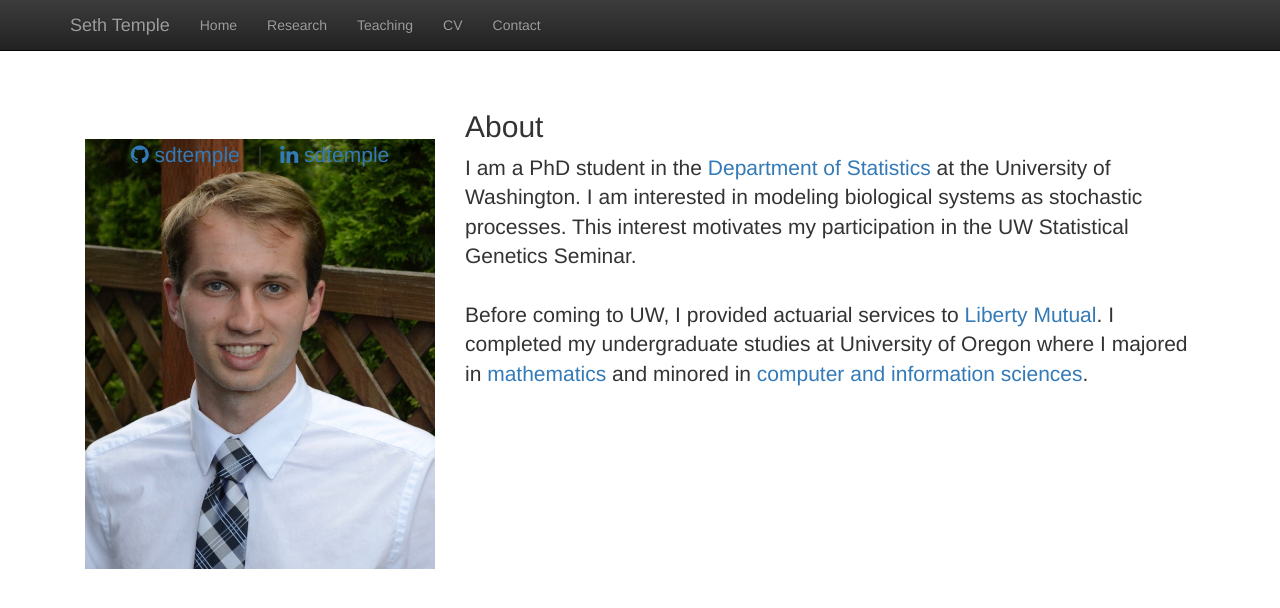
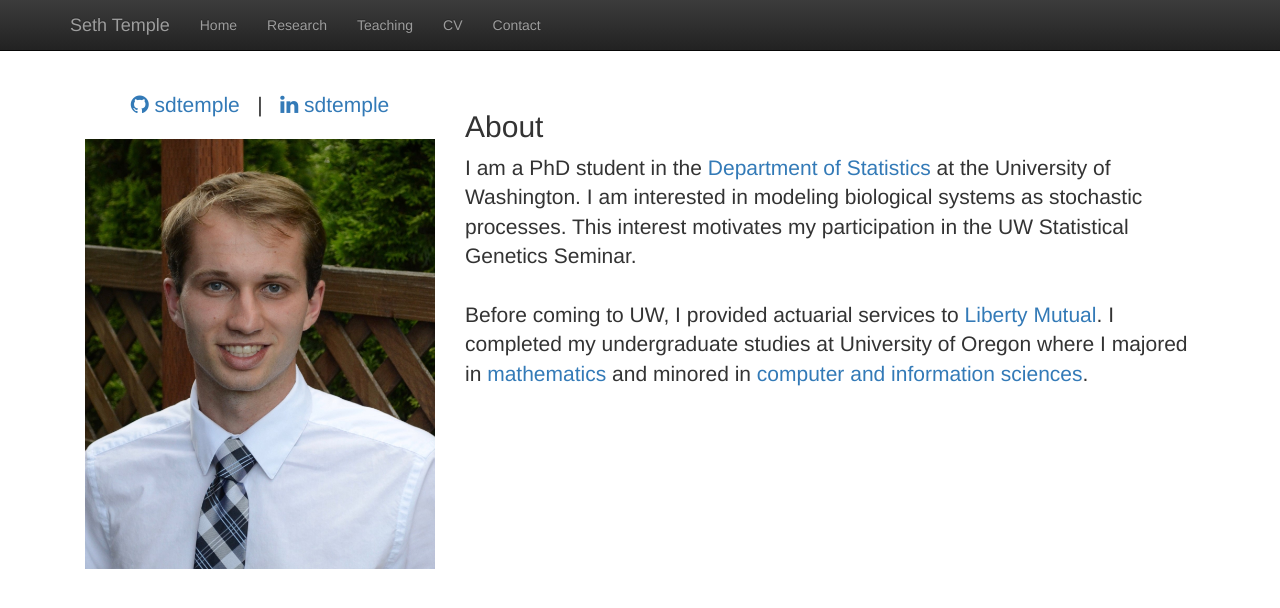
Before and after one commit to sdtemple/sdtemple.github.io, a Jekyll site: the page built from index.html, in a window 1280 px wide. Shown: the top 608 px of the page. Built offline with Jekyll 4.4.1, drawn with Linux system fonts in a browser that asks for light colours; nearby versions of some CDN libraries; library files that are not in the unit come from our copies.

Commit message:
Update index.html

```diff
--- a/index.html
+++ b/index.html
@@ -5,7 +5,7 @@ title:  'Seth Temple'
 
 <div class="row featurette">
 <div class="col-md-4">
-  <div style="position: relative; top: 50px;">
+  <div style="position: relative;">
        <center><p class = "lead">
   <a href = "https://github.com/sdtemple"><i class="fa fa-github" aria-hidden="true"></i> sdtemple </a>
          &nbsp;&nbsp;|&nbsp;&nbsp;
```
